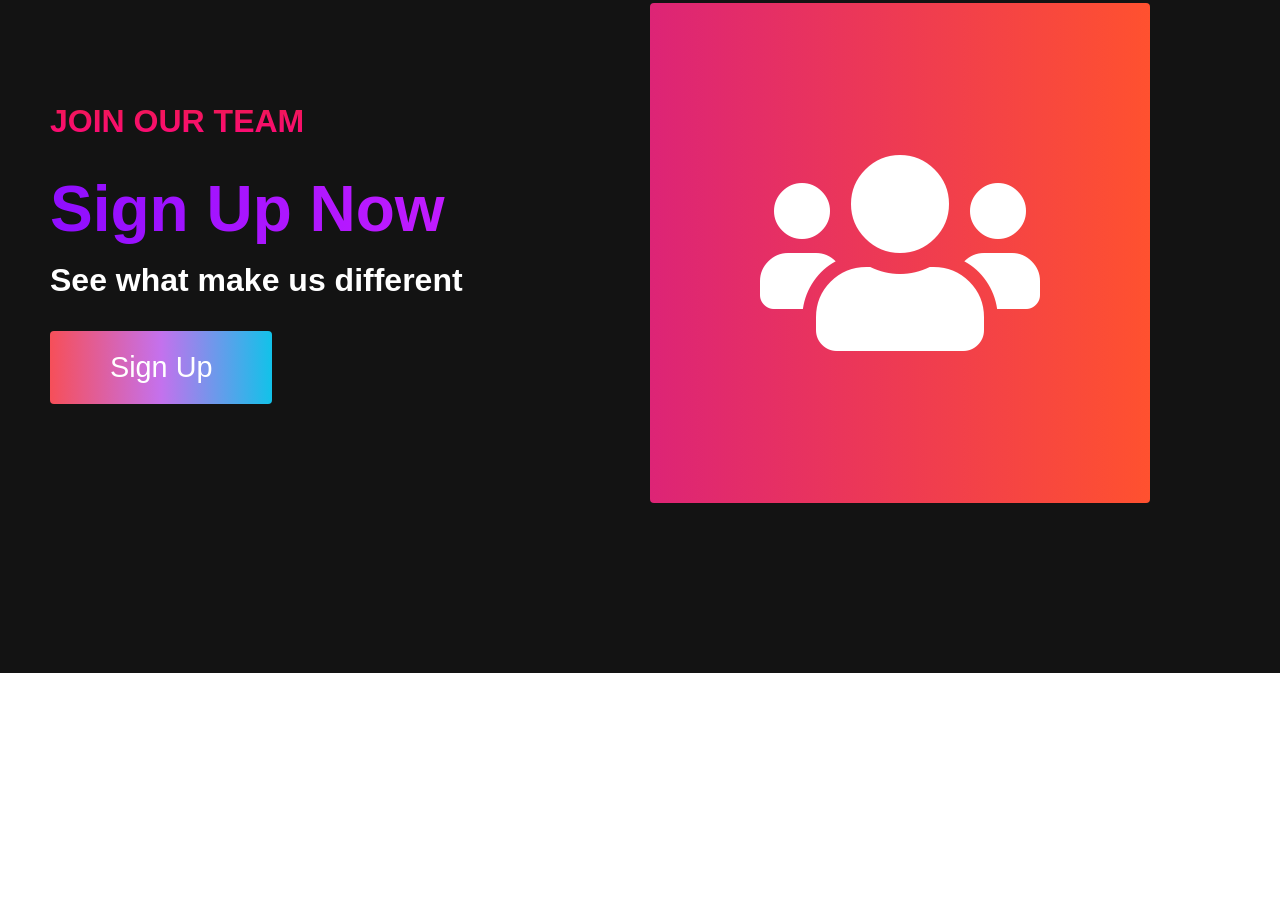
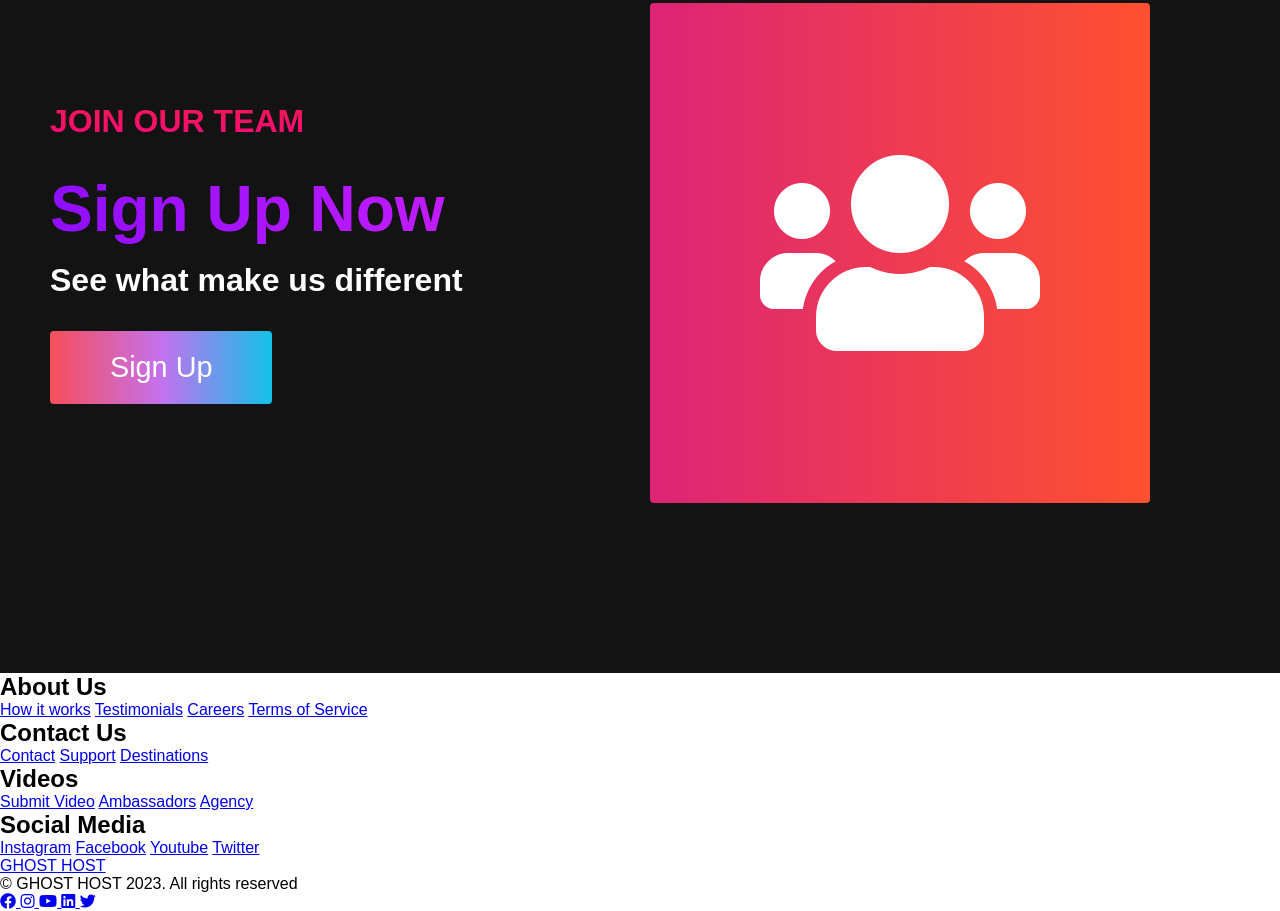
Before and after one commit to gabsvitorio/Responsive-website-with-smooth-scroll, a plain HTML site: page index.html in a window 1280 px wide. Shown: the part 3195-4106 px from the top of the page. Before the commit the page ends 3868 px from the top, so only its background shows below. Drawn offline with Linux system fonts and the light colour scheme.

Commit message:
add footer section

```diff
--- a/index.html
+++ b/index.html
@@ -103,6 +103,68 @@
         </div>
     </div>
 
+    <!-- Footer Section -->
+
+    <div class="footer__container">
+        <div class="footer__links">
+            <div class="footer__link--wrapper">
+                <div class="footer__link--items">
+                    <h2>About Us</h2>
+                    <a href="/sign-up">How it works</a>
+                    <a href="/sign-up">Testimonials</a>
+                    <a href="/sign-up">Careers</a>
+                    <a href="/sign-up">Terms of Service</a>
+                </div>
+                <div class="footer__link--items">
+                    <h2>Contact Us</h2>
+                    <a href="/sign-up">Contact</a>
+                    <a href="/sign-up">Support</a>
+                    <a href="/sign-up">Destinations</a>
+                </div>
+            </div>
+            <div class="footer__link--wrapper">
+                <div class="footer__link--items">
+                    <h2>Videos</h2>
+                    <a href="/sign-up">Submit Video</a>
+                    <a href="/sign-up">Ambassadors</a>
+                    <a href="/sign-up">Agency</a>
+                </div>
+                <div class="footer__link--items">
+                    <h2>Social Media</h2>
+                    <a href="/">Instagram</a>
+                    <a href="/">Facebook</a>
+                    <a href="/">Youtube</a>
+                    <a href="/">Twitter</a>
+                </div>
+            </div>
+        </div>
+        <section class="social__media">
+            <div class="social__media--wrap">
+                <div class="footer__logo">
+                    <a href="/" id="footer__logo">GHOST HOST</a>
+                </div>
+                <p class="website__rights">© GHOST HOST 2023. All rights reserved</p>
+                <div class="social__icons">
+                    <a href="/" class="social__icon--link" target="_blank">
+                        <i class="fab fa-facebook"></i>
+                    </a>
+                    <a href="/" class="social__icon--link">
+                        <i class="fab fa-instagram"></i>
+                    </a>
+                    <a href="/" class="social__icon--link">
+                        <i class="fab fa-youtube"></i>
+                    </a>
+                    <a href="/" class="social__icon--link">
+                        <i class="fab fa-linkedin"></i>
+                    </a>
+                    <a href="/" class="social__icon--link">
+                        <i class="fab fa-twitter"></i>
+                    </a>
+                </div>
+            </div>
+        </section>
+    </div>
+
     <script src="app.js"></script>
 </body>
 </html>
```
